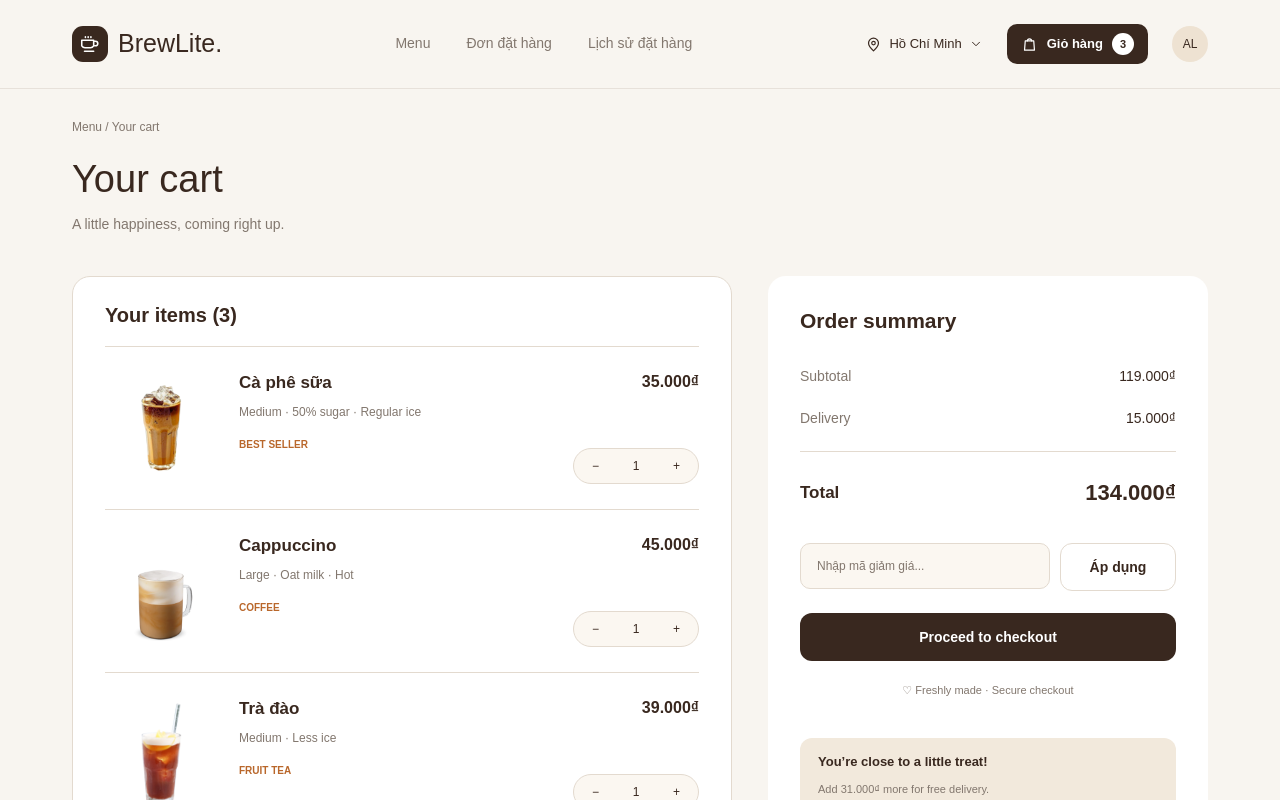
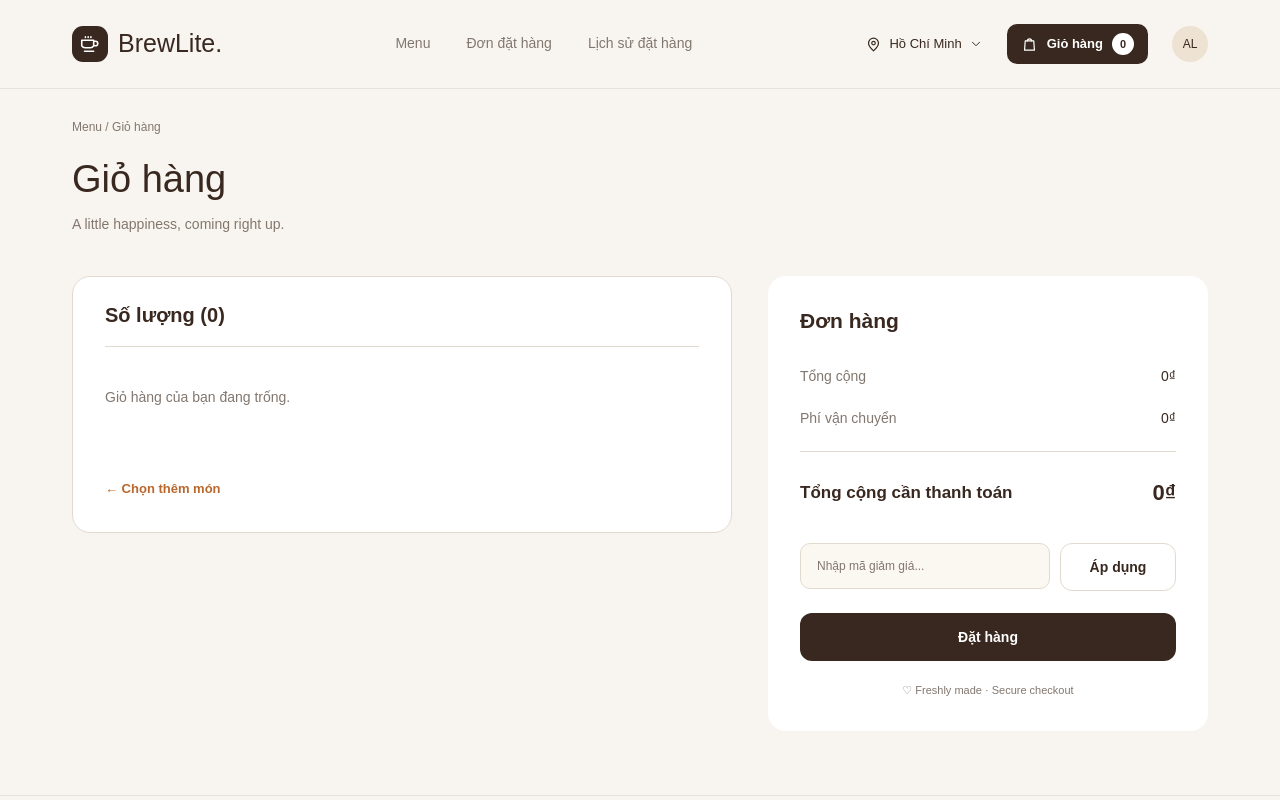
Before and after one commit to TienNguyenle-svg/Brewlite, a Next.js app in the folder frontend/: page /cart in a window 1280 px wide. Shown: the top 800 px of the page. Built offline with nearby package versions, Linux system fonts and the light colour scheme.

Commit message:
update api

```diff
--- a/frontend/app/cart/page.tsx
+++ b/frontend/app/cart/page.tsx
@@ -11,9 +11,9 @@ export default function CartPage() {
       <div className="mx-auto w-full max-w-[1296px]">
         <p className="text-xs text-[#82776E]">
           <Link href="/">Menu</Link>
-          {"   /   "}Your cart
+          {"   /   "}Giỏ hàng
         </p>
-        <h1 className="mt-[21px] text-[38px] leading-[46px]">Your cart</h1>
+        <h1 className="mt-[21px] text-[38px] leading-[46px]">Giỏ hàng</h1>
         <p className="mt-3 text-sm text-[#82776E]">
           A little happiness, coming right up.
         </p>
--- a/frontend/components/cart/CartView.tsx
+++ b/frontend/components/cart/CartView.tsx
@@ -13,11 +13,11 @@ export default function CartView() {
     <div className="mt-[42px] grid items-start gap-9 lg:grid-cols-[minmax(0,1fr)_440px]">
       <section className="rounded-[18px] border border-[#E3DACF] bg-white px-5 pb-8 pt-[26px] sm:px-8">
         <h2 className="pb-[19px] text-xl font-semibold leading-6">
-          Your items ({cart.count})
+          Số lượng ({cart.count})
         </h2>
         <div className="border-t border-[#E3DACF]">
           {cart.items.length === 0 && (
-            <p className="py-10 text-sm text-[#82776E]">Your cart is empty.</p>
+            <p className="py-10 text-sm text-[#82776E]">Giỏ hàng của bạn đang trống.</p>
           )}
           {cart.items.map((item) => (
             <CartItemRow key={item.id} item={item} onSetQty={cart.setQty} />
@@ -27,32 +27,32 @@ export default function CartView() {
           href="/"
           className="mt-8 inline-block text-[13px] font-semibold text-[#B9672B]"
         >
-          ← Continue shopping
+          ← Chọn thêm món
         </Link>
       </section>
 
       <aside className="rounded-[18px] bg-white p-8">
         <h2 className="text-[21px] font-semibold leading-[25px]">
-          Order summary
+          Đơn hàng
         </h2>
         <dl className="mt-[33px] flex flex-col gap-[22px] text-sm">
           <div className="flex justify-between">
-            <dt className="text-[#82776E]">Subtotal</dt>
+            <dt className="text-[#82776E]">Tổng cộng</dt>
             <dd className="font-medium">{money(cart.subtotal)}</dd>
           </div>
           <div className="flex justify-between">
-            <dt className="text-[#82776E]">Delivery</dt>
+            <dt className="text-[#82776E]">Phí vận chuyển</dt>
             <dd className="font-medium">{money(cart.delivery)}</dd>
           </div>
           {cart.promo && (
             <div className="flex justify-between text-[#406B4A]">
-              <dt>Discount ({cart.promo.code})</dt>
+              <dt>Giảm giá ({cart.promo.code})</dt>
               <dd className="font-medium">−{money(cart.discount)}</dd>
             </div>
           )}
         </dl>
         <div className="mt-[23px] flex items-center justify-between border-t border-[#E3DACF] pt-6">
-          <span className="text-[17px] font-semibold">Total</span>
+          <span className="text-[17px] font-semibold">Tổng cộng cần thanh toán</span>
           <span className="text-[22px] font-bold">{money(cart.total)}</span>
         </div>
 
@@ -66,7 +66,7 @@ export default function CartView() {
           href="/checkout"
           className="mt-[22px] flex h-12 items-center justify-center rounded-xl bg-[#39281F] text-sm font-semibold text-white"
         >
-          Proceed to checkout
+          Đặt hàng
         </Link>
         <p className="mt-[21px] text-center text-[11px] text-[#82776E]">
           ♡ Freshly made · Secure checkout
@@ -75,10 +75,10 @@ export default function CartView() {
         {cart.toFreeDelivery > 0 && cart.items.length > 0 && (
           <div className="mt-[39px] rounded-xl bg-[#F2E9DC] px-[18px] py-3.5">
             <p className="text-[13px] font-semibold">
-              You’re close to a little treat!
+              Bạn sắp được nhận một phần quà nhỏ á!
             </p>
             <p className="mt-2.5 text-[11px] text-[#82776E]">
-              Add {money(cart.toFreeDelivery)} more for free delivery.
+              Thêm {money(cart.toFreeDelivery)} để được miễn phí vận chuyển.
             </p>
           </div>
         )}
--- a/frontend/components/checkout/CheckoutView.tsx
+++ b/frontend/components/checkout/CheckoutView.tsx
@@ -1,8 +1,10 @@
 "use client";
 
 import { useState } from "react";
-import { useRouter } from "next/navigation";
+import Link from "next/link";
+import { createOrder, type OrderReceipt } from "@/lib/api";
 import { useCart } from "@/lib/cart-store";
+import { money } from "@/lib/format";
 import CheckoutSteps from "./CheckoutSteps";
 import DeliveryForm from "./DeliveryForm";
 import PaymentMethods, { type PaymentId } from "./PaymentMethods";
@@ -10,23 +12,78 @@ import CheckoutSummary from "./CheckoutSummary";
 import ConfirmModal from "./ConfirmModal";
 
 export default function CheckoutView() {
-  const router = useRouter();
   const cart = useCart();
   const [payment, setPayment] = useState<PaymentId | null>(null);
   const [agreed, setAgreed] = useState(false);
   const [confirming, setConfirming] = useState(false);
+  const [submitting, setSubmitting] = useState(false);
+  const [error, setError] = useState<string | null>(null);
+  const [receipt, setReceipt] = useState<OrderReceipt | null>(null);
 
   const canSubmit = agreed && !!payment && cart.items.length > 0;
 
-  const placeOrder = () => {
-    // TODO: gọi API backend tạo đơn hàng + thanh toán, rồi chuyển tới /order-confirmed?id=...
-    router.push("/orders");
-    cart.clear();
+  const placeOrder = async () => {
+    setSubmitting(true);
+    setError(null);
+    try {
+      const createdOrder = await createOrder({
+        items: cart.items.map(({ productId, size, qty }) => ({
+          productId,
+          size,
+          qty,
+        })),
+      });
+      setReceipt(createdOrder);
+      cart.clear();
+      setConfirming(false);
+    } catch (cause) {
+      setError(
+        cause instanceof Error ? cause.message : "Không thể tạo đơn hàng.",
+      );
+      setConfirming(false);
+    } finally {
+      setSubmitting(false);
+    }
   };
+
+  if (receipt) {
+    return (
+      <section
+        role="status"
+        className="mt-8 rounded-[18px] border border-[#E7E1DA] bg-white p-6 sm:p-8"
+      >
+        <p className="text-xs uppercase tracking-wide text-[#41705A]">
+          Đã tạo đơn hàng
+        </p>
+        <h2 className="mt-2 text-2xl font-semibold">
+          Mã đơn: {receipt.id.slice(-8).toUpperCase()}
+        </h2>
+        <p className="mt-3 text-sm text-[#82776E]">
+          Đơn đang ở trạng thái {receipt.status}. Backend hiện chưa xử lý thanh
+          toán hoặc lưu thông tin giao hàng, nên đơn chưa được thanh toán.
+        </p>
+        <p className="mt-4 font-semibold">Tạm tính theo API: {money(receipt.total)}</p>
+        <Link
+          href="/"
+          className="mt-6 inline-flex rounded-xl bg-[#39281F] px-5 py-3 text-sm font-semibold text-white"
+        >
+          Quay lại menu
+        </Link>
+      </section>
+    );
+  }
 
   return (
     <>
       <CheckoutSteps />
+      {error && (
+        <div
+          role="alert"
+          className="mt-6 rounded-2xl bg-[#FAECE9] px-5 py-3 text-[13px] text-[#A6564F]"
+        >
+          {error}
+        </div>
+      )}
       <form
         className="mt-6 grid items-start gap-5 lg:grid-cols-[minmax(0,1fr)_466px] lg:gap-10"
         onSubmit={(e) => {
@@ -53,6 +110,7 @@ export default function CheckoutView() {
           payment={payment}
           onCancel={() => setConfirming(false)}
           onConfirm={placeOrder}
+          busy={submitting}
         />
       )}
     </>
--- a/frontend/lib/cart-store.ts
+++ b/frontend/lib/cart-store.ts
@@ -8,21 +8,25 @@ import {
   type Promotion,
   type PromoResult,
 } from "@/lib/promotions";
+import type { Product } from "@/lib/types";
 
 export interface CartItem {
   id: string;
+  productId: string;
   name: string;
   customization: string;
   summaryNote: string;
   category: string;
   price: number;
   qty: number;
+  size: "S" | "M" | "L";
   imageUrl: string; // ảnh nằm trong frontend/public/images
 }
 
 interface CartState {
   items: CartItem[];
   promo: Promotion | null;
+  addItem: (product: Product, size?: CartItem["size"]) => void;
   setQty: (id: string, qty: number) => void;
   applyPromo: (code: string) => PromoResult;
   removePromo: () => void;
@@ -32,44 +36,32 @@ interface CartState {
 export const FREE_DELIVERY_THRESHOLD = 150000;
 export const DELIVERY_FEE = 15000;
 
-// Dữ liệu mẫu lấy từ backend/prisma/seed.ts (tên, giá, imageUrl khớp seed).
-// TODO: thay bằng giỏ hàng thật (thêm từ trang Menu / API backend).
-const SAMPLE_ITEMS: CartItem[] = [
-  {
-    id: "ca-phe-sua",
-    name: "Cà phê sữa",
-    customization: "Medium · 50% sugar · Regular ice",
-    summaryNote: "Medium · 50% sugar",
-    category: "BEST SELLER",
-    price: 35000,
-    qty: 1,
-    imageUrl: "/images/ca-phe-sua.jpg",
+export const useCartStore = create<CartState>((set, get) => ({
+  items: [],
+  promo: null,
+  addItem: (product, size = "M") => {
+    const id = `${product.id}:${size}`;
+    const currentItem = get().items.find((item) => item.id === id);
+    const item: CartItem = currentItem
+      ? { ...currentItem, qty: currentItem.qty + 1 }
+      : {
+          id,
+          productId: product.id,
+          name: product.name,
+          customization: `Size ${size}`,
+          summaryNote: `Size ${size}`,
+          category: "BREWLITE MENU",
+          price: product.price,
+          qty: 1,
+          size,
+          imageUrl: product.imageUrl ?? "/window.svg",
+        };
+    set({
+      items: currentItem
+        ? get().items.map((existing) => (existing.id === id ? item : existing))
+        : [...get().items, item],
+    });
   },
-  {
-    id: "cappuccino",
-    name: "Cappuccino",
-    customization: "Large · Oat milk · Hot",
-    summaryNote: "Large · Oat milk",
-    category: "COFFEE",
-    price: 45000,
-    qty: 1,
-    imageUrl: "/images/cappuccino.jpg",
-  },
-  {
-    id: "tra-dao",
-    name: "Trà đào",
-    customization: "Medium · Less ice",
-    summaryNote: "Medium · Less ice",
-    category: "FRUIT TEA",
-    price: 39000,
-    qty: 1,
-    imageUrl: "/images/tra-dao.jpg",
-  },
-];
-
-export const useCartStore = create<CartState>((set, get) => ({
-  items: SAMPLE_ITEMS,
-  promo: null,
   setQty: (id, qty) => {
     const items = get()
       .items.map((i) => (i.id === id ? { ...i, qty } : i))
@@ -96,6 +88,7 @@ export const useCartStore = create<CartState>((set, get) => ({
 export function useCart() {
   const items = useCartStore((s) => s.items);
   const promo = useCartStore((s) => s.promo);
+  const addItem = useCartStore((s) => s.addItem);
   const setQty = useCartStore((s) => s.setQty);
   const applyPromo = useCartStore((s) => s.applyPromo);
   const removePromo = useCartStore((s) => s.removePromo);
@@ -119,5 +112,14 @@ export function useCart() {
     };
   }, [items, promo]);
 
-  return { items, promo, setQty, applyPromo, removePromo, clear, ...totals };
+  return {
+    items,
+    promo,
+    addItem,
+    setQty,
+    applyPromo,
+    removePromo,
+    clear,
+    ...totals,
+  };
 }
```
